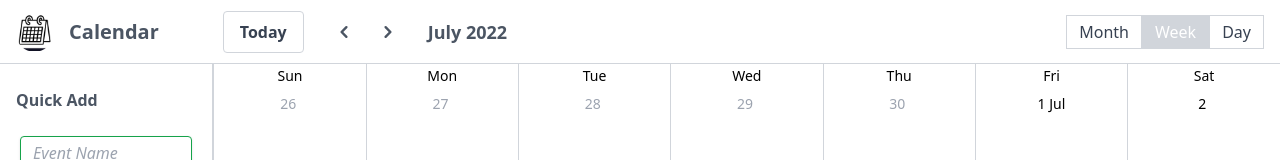
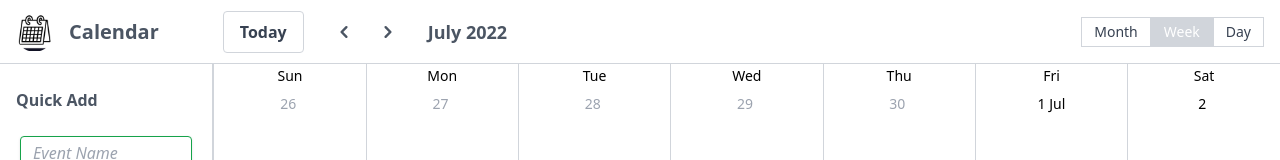
Before and after one commit to gouthamrangarajan/reactjs, a Next.js app in the folder full-calendar-events/: page / in a window 1280 px wide. Shown: the top 160 px of the page. Built offline with nearby package versions, Linux system fonts and the light colour scheme.

Commit message:
mad small text for route buttons

```diff
--- a/full-calendar-events/components/RouteBtns.tsx
+++ b/full-calendar-events/components/RouteBtns.tsx
@@ -6,17 +6,17 @@ function RouteBtns() {
     return (
         <>
             <button className='appearance-none outline-none bg-white  py-1 px-3 transition duration-300
-                                    hover:opacity-90 focus:bg-gray-50 text-gray-700 border border-gray-300 '
+                               text-sm hover:opacity-90 focus:bg-gray-50 text-gray-700 border border-gray-300 '
                 onClick={() => {
                     router.push("/");
                 }}>Month</button>
             <button className='appearance-none outline-none bg-white  py-1 px-3 transition duration-300
-                                    hover:opacity-90 focus:bg-gray-50 text-gray-700 border border-gray-300
+                               text-sm hover:opacity-90 focus:bg-gray-50 text-gray-700 border border-gray-300
                                     disabled:bg-gray-300 disabled:cursor-not-allowed disabled:text-white'
                 disabled>Week</button>
 
             <button className='appearance-none outline-none bg-white  py-1 px-3 transition duration-300
-                                    hover:opacity-90 focus:bg-gray-50 text-gray-700 border border-gray-300 '
+                                text-sm hover:opacity-90 focus:bg-gray-50 text-gray-700 border border-gray-300 '
                 onClick={() => {
                     router.push("/day");
                 }}>Day</button>
```
